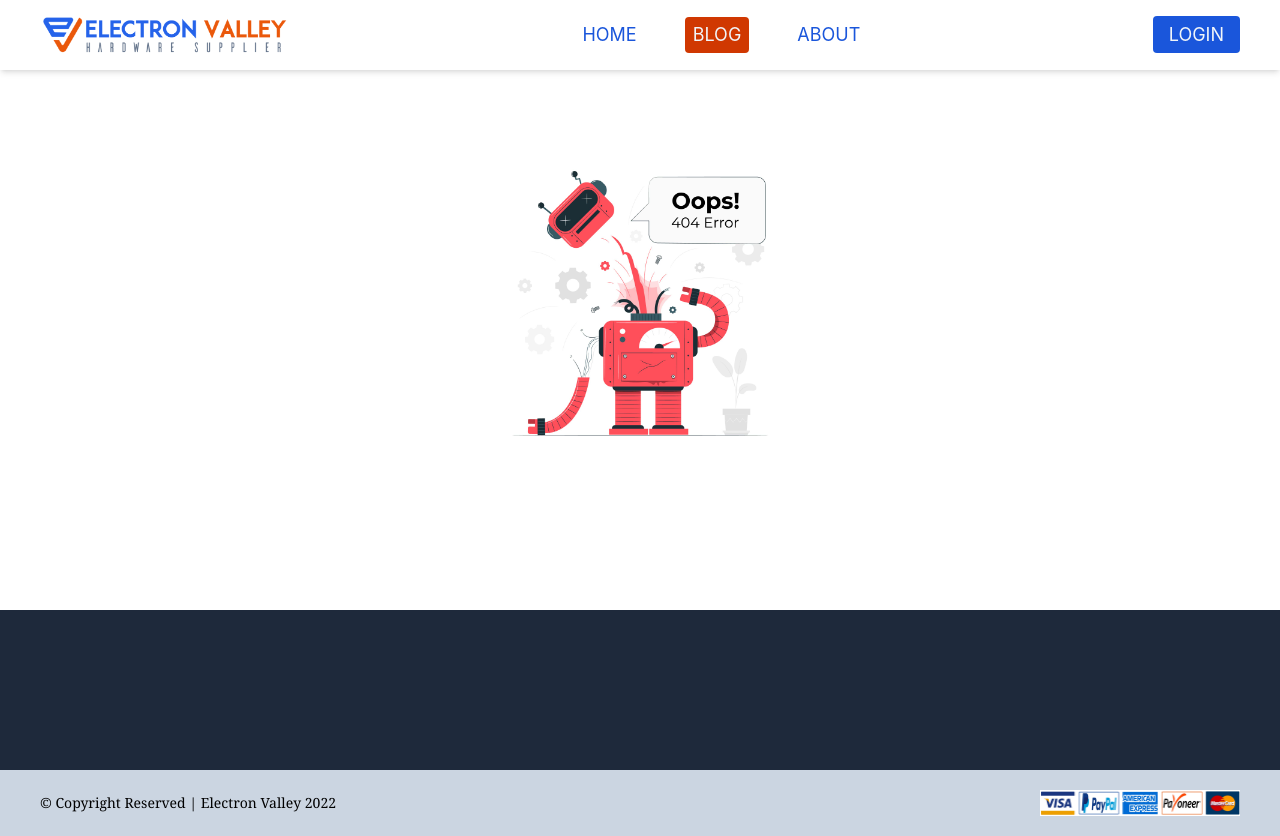
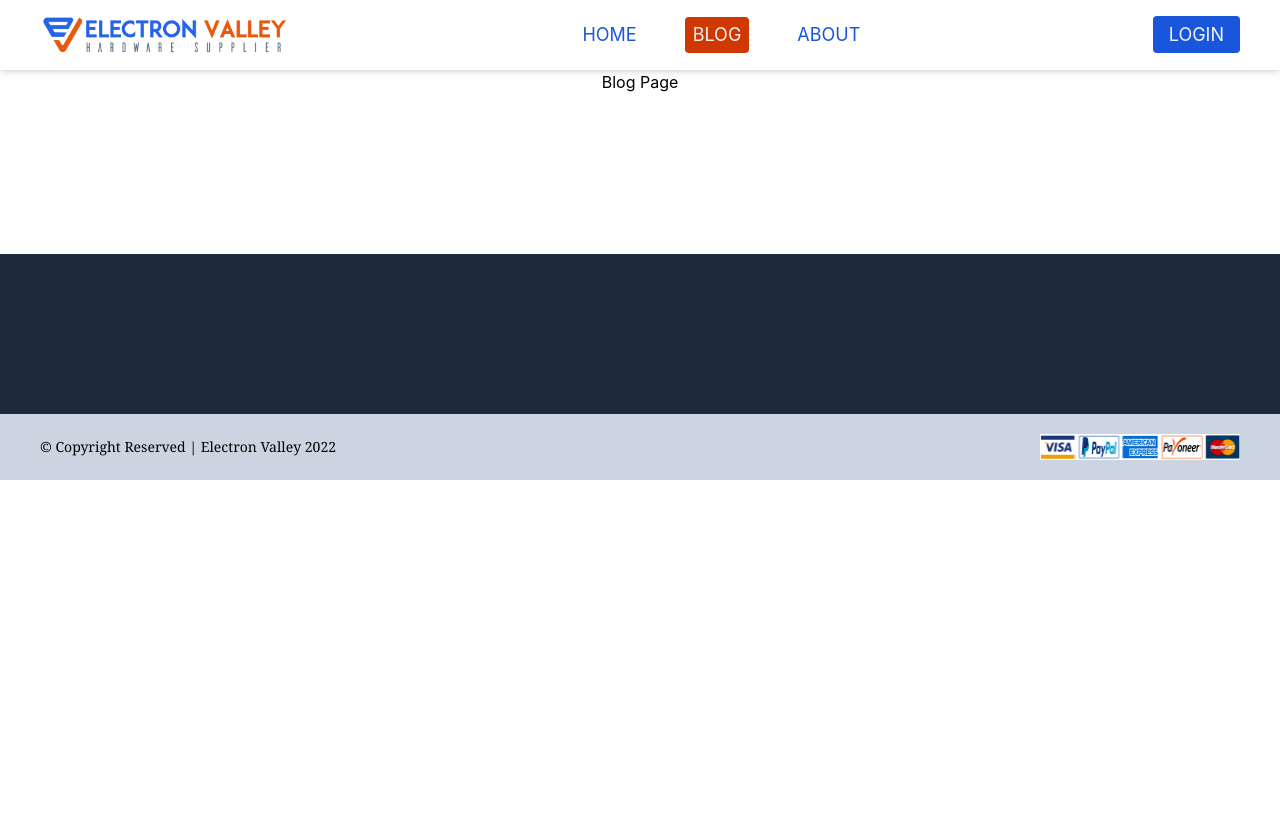
Before and after one commit to shareefrahat/electron-valley-client, a React (Create React App) app: page /blog in a window 1280 px wide. After the commit the page ends 800 px from the top, so only its background shows below. Built offline with nearby package versions, Linux system fonts and the light colour scheme; no server answers; the HTML template or start-up script is replaced by a standard one.

Commit message:
blog route is added

```diff
--- a/src/App.js
+++ b/src/App.js
@@ -6,6 +6,7 @@ import Header from "./components/Header/Header";
 import PrivateRoute from "./components/PrivateRoute/PrivateRoute";
 import ProductList from "./components/ProductList/ProductList";
 import About from "./pages/About/About";
+import Blog from "./pages/Blog/Blog";
 import Home from "./pages/Home/Home";
 import Inventory from "./pages/Inventory/Inventory";
 import Login from "./pages/Login/Login";
@@ -73,6 +74,7 @@ function App() {
             </PrivateRoute>
           }
         ></Route>
+        <Route path="/blog" element={<Blog></Blog>}></Route>
         <Route path="/about" element={<About></About>}></Route>
         <Route path="*" element={<NotFound></NotFound>}></Route>
       </Routes>
--- /dev/null
+++ b/src/pages/Blog/Blog.js
@@ -0,0 +1,7 @@
+import React from "react";
+
+const Blog = () => {
+  return <div>Blog Page</div>;
+};
+
+export default Blog;
```
